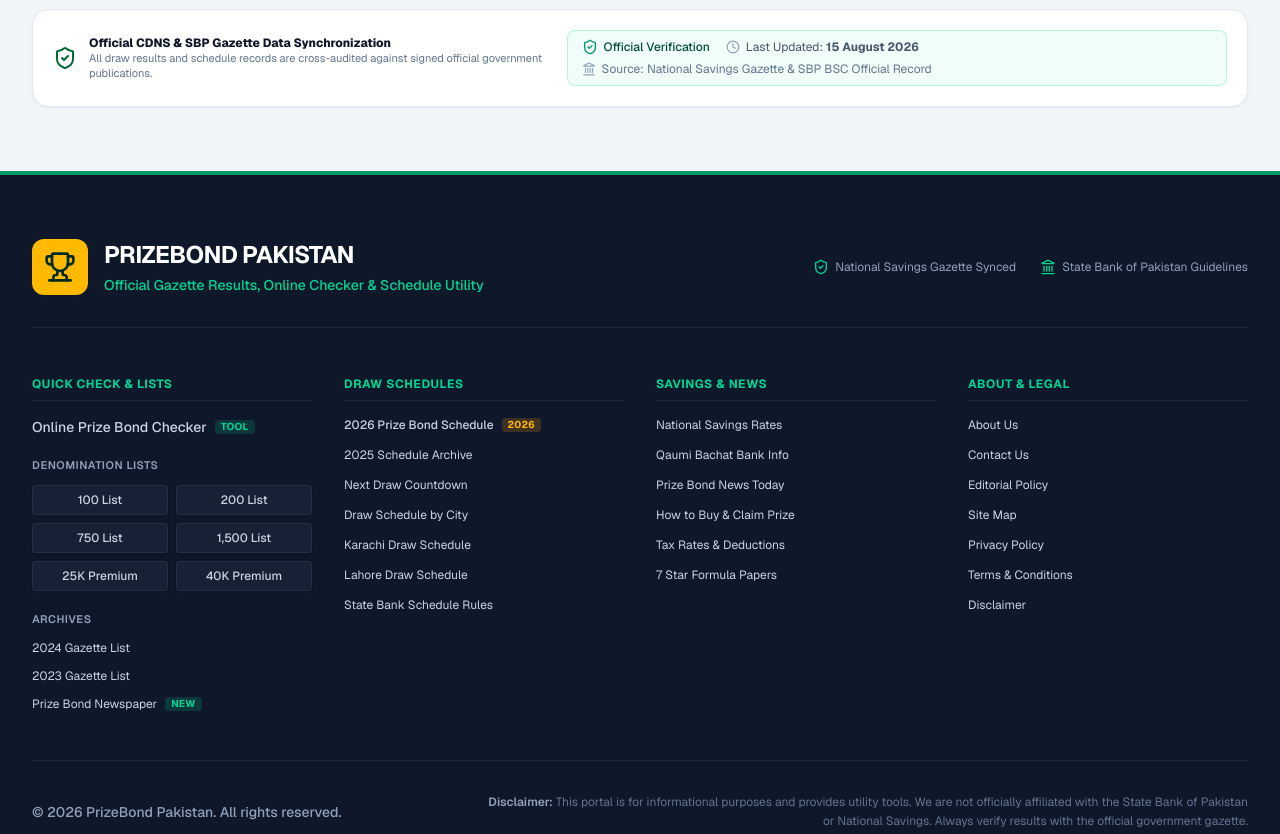
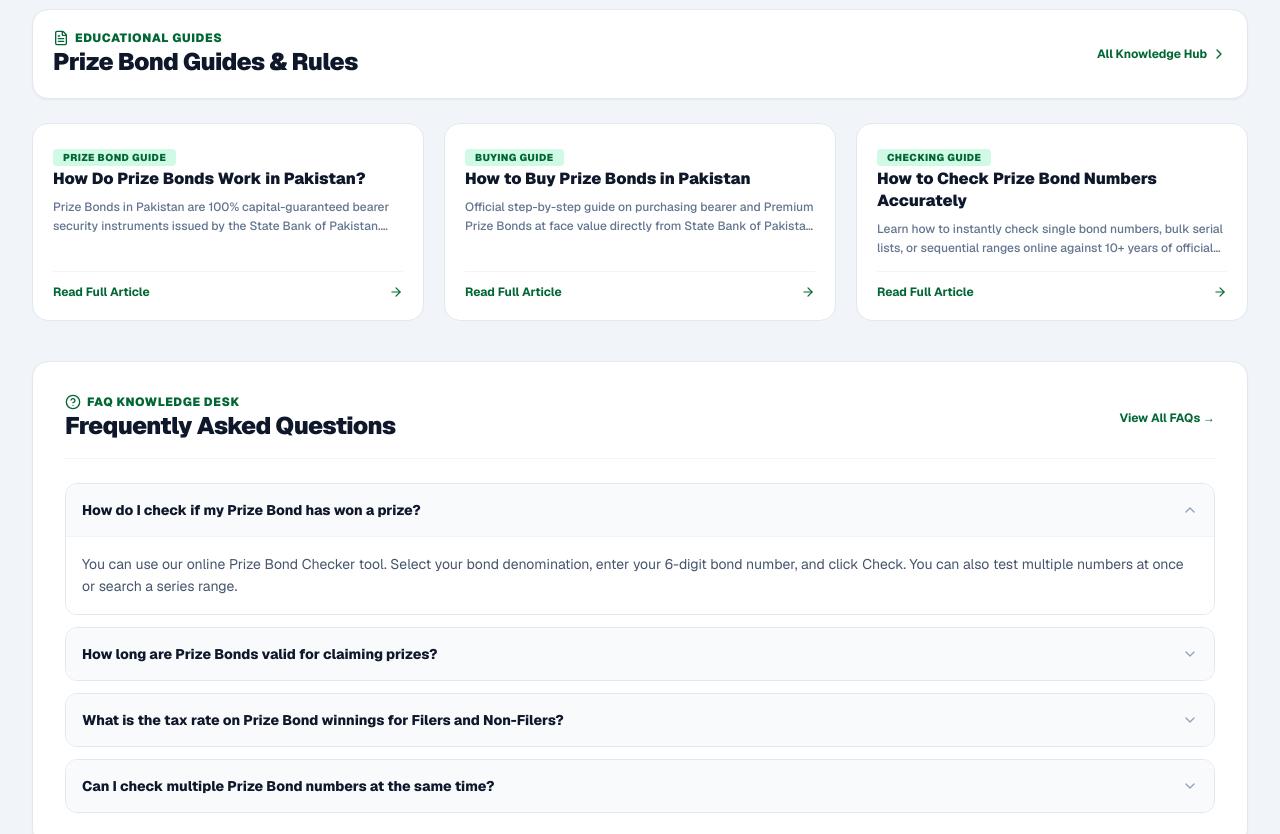
Before and after one commit to moiz962748-ai/prizebond_pakistan, a Next.js app: page / in a window 1280 px wide. Shown: the part 1560-2394 px from the top of the page. Built offline with nearby package versions, Linux system fonts and the light colour scheme; no server answers; the database is empty.

Commit message:
undo  sections from home page

```diff
--- a/src/views/HomePage.tsx
+++ b/src/views/HomePage.tsx
@@ -326,6 +326,107 @@
 </section>
 
 
+      {/* 06. EDUCATIONAL ARTICLES */}
+      <section className="max-w-7xl mx-auto px-4 sm:px-6 lg:px-8 space-y-6">
+        <div className="flex flex-col sm:flex-row sm:items-center justify-between gap-3 bg-white p-5 rounded-2xl border border-slate-200 shadow-xs">
+          <div>
+            <div className="text-xs font-black text-[#006633] uppercase tracking-wider flex items-center gap-1.5">
+              <FileText className="w-4 h-4" /> Educational Guides
+            </div>
+            <h2 className="text-xl sm:text-2xl font-black text-slate-900 tracking-tight">
+              Prize Bond Guides & Rules
+            </h2>
+          </div>
+          <button
+            type="button"
+            onClick={() => onNavigate('information', 'hub')}
+            className="text-xs font-bold text-[#006633] hover:underline flex items-center gap-1 cursor-pointer"
+          >
+            <span>All Knowledge Hub</span>
+            <ChevronRight className="w-4 h-4" />
+          </button>
+        </div>
+
+        <div className="grid grid-cols-1 md:grid-cols-3 gap-5">
+          {ARTICLES.slice(0, 3).map((art: InfoArticle) => (
+            <div
+              key={art.slug}
+              onClick={() => onNavigate('information', art.slug)}
+              className="bg-white p-5 rounded-2xl border border-slate-200 hover:border-emerald-300 hover:shadow-xs transition-all cursor-pointer space-y-3 flex flex-col justify-between group"
+            >
+              <div className="space-y-2">
+                <span className="text-[10px] font-black uppercase tracking-wider text-[#006633] bg-emerald-100 px-2.5 py-0.5 rounded">
+                  {art.category}
+                </span>
+                <h3 className="text-base font-black text-slate-900 group-hover:text-[#006633] transition-colors leading-snug">
+                  {art.title}
+                </h3>
+                <p className="text-xs text-slate-500 line-clamp-2 leading-relaxed font-medium">
+                  {art.shortSummary}
+                </p>
+              </div>
+
+              <div className="pt-3 border-t border-slate-100 flex items-center justify-between text-xs font-bold text-[#006633]">
+                <span>Read Full Article</span>
+                <ArrowRight className="w-3.5 h-3.5 group-hover:translate-x-0.5 transition-transform" />
+              </div>
+            </div>
+          ))}
+        </div>
+      </section>
+
+      {/* 07. FAQS ACCORDION */}
+      <section className="max-w-7xl mx-auto px-4 sm:px-6 lg:px-8 space-y-6">
+        <div className="bg-white p-6 sm:p-8 rounded-2xl border border-slate-200 shadow-xs space-y-6">
+          <div className="flex items-center justify-between border-b border-slate-100 pb-4">
+            <div>
+              <div className="text-xs font-black text-[#006633] uppercase tracking-wider flex items-center gap-1.5">
+                <HelpCircle className="w-4 h-4" /> FAQ Knowledge Desk
+              </div>
+              <h2 className="text-xl sm:text-2xl font-black text-slate-900 tracking-tight">
+                Frequently Asked Questions
+              </h2>
+            </div>
+            <button
+              type="button"
+              onClick={() => onNavigate('faqs')}
+              className="text-xs font-bold text-[#006633] hover:underline cursor-pointer"
+            >
+              View All FAQs →
+            </button>
+          </div>
+
+          <div className="space-y-3">
+            {FAQS.slice(0, 4).map((faq: FaqItem) => {
+              const isOpen = openFaqId === faq.id;
+              return (
+                <div
+                  key={faq.id}
+                  className="border border-slate-200 rounded-xl overflow-hidden transition-colors"
+                >
+                  <button
+                    type="button"
+                    onClick={() => setOpenFaqId(isOpen ? null : faq.id)}
+                    className="w-full text-left p-4 bg-slate-50 hover:bg-slate-100 flex items-center justify-between font-extrabold text-xs sm:text-sm text-slate-900 cursor-pointer"
+                  >
+                    <span>{faq.question}</span>
+                    <ChevronDown
+                      className={`w-4 h-4 text-slate-400 transition-transform ${
+                        isOpen ? 'rotate-180 text-[#006633]' : ''
+                      }`}
+                    />
+                  </button>
+                  {isOpen && (
+                    <div className="p-4 bg-white text-xs sm:text-sm text-slate-600 leading-relaxed border-t border-slate-100">
+                      {faq.answer}
+                    </div>
+                  )}
+                </div>
+              );
+            })}
+          </div>
+        </div>
+      </section>
 
       {/* 08. TRUST FOOTER STAMP */}
       <div className="max-w-7xl mx-auto px-4 sm:px-6 lg:px-8">
```
